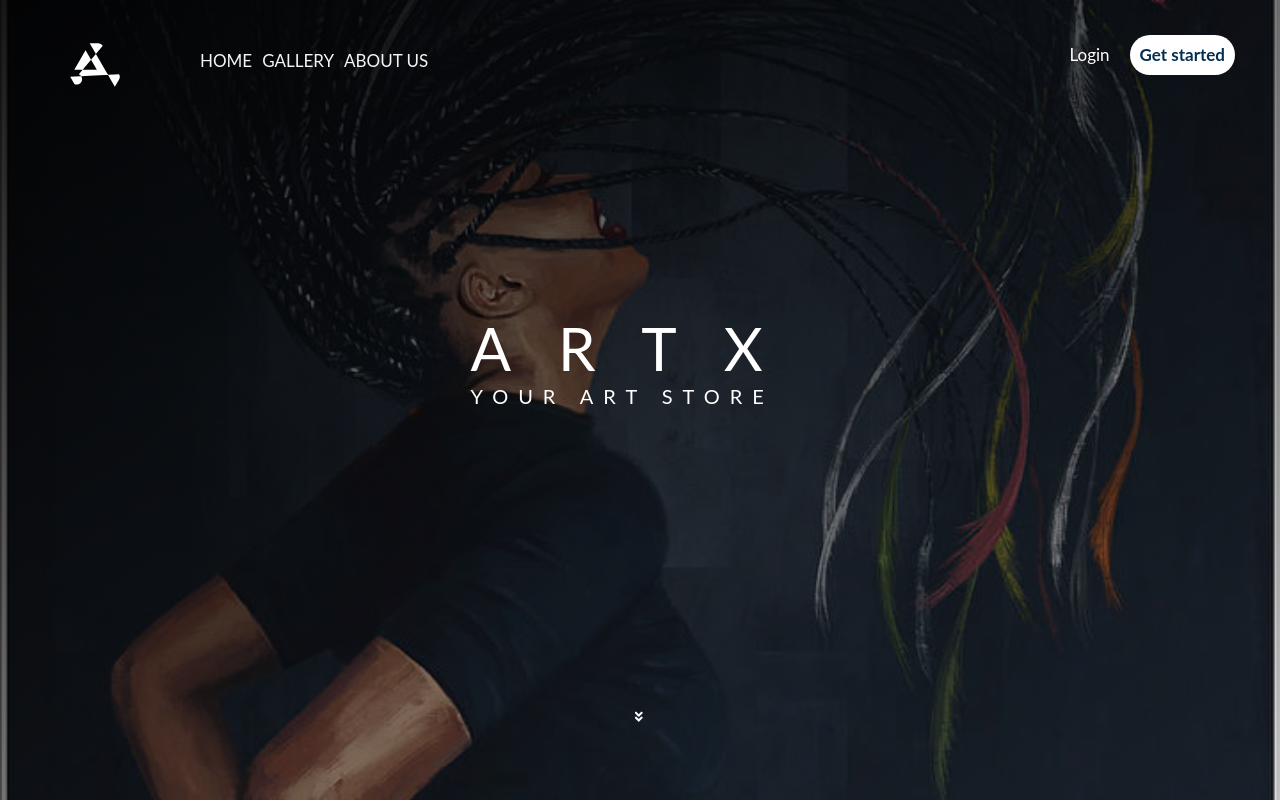
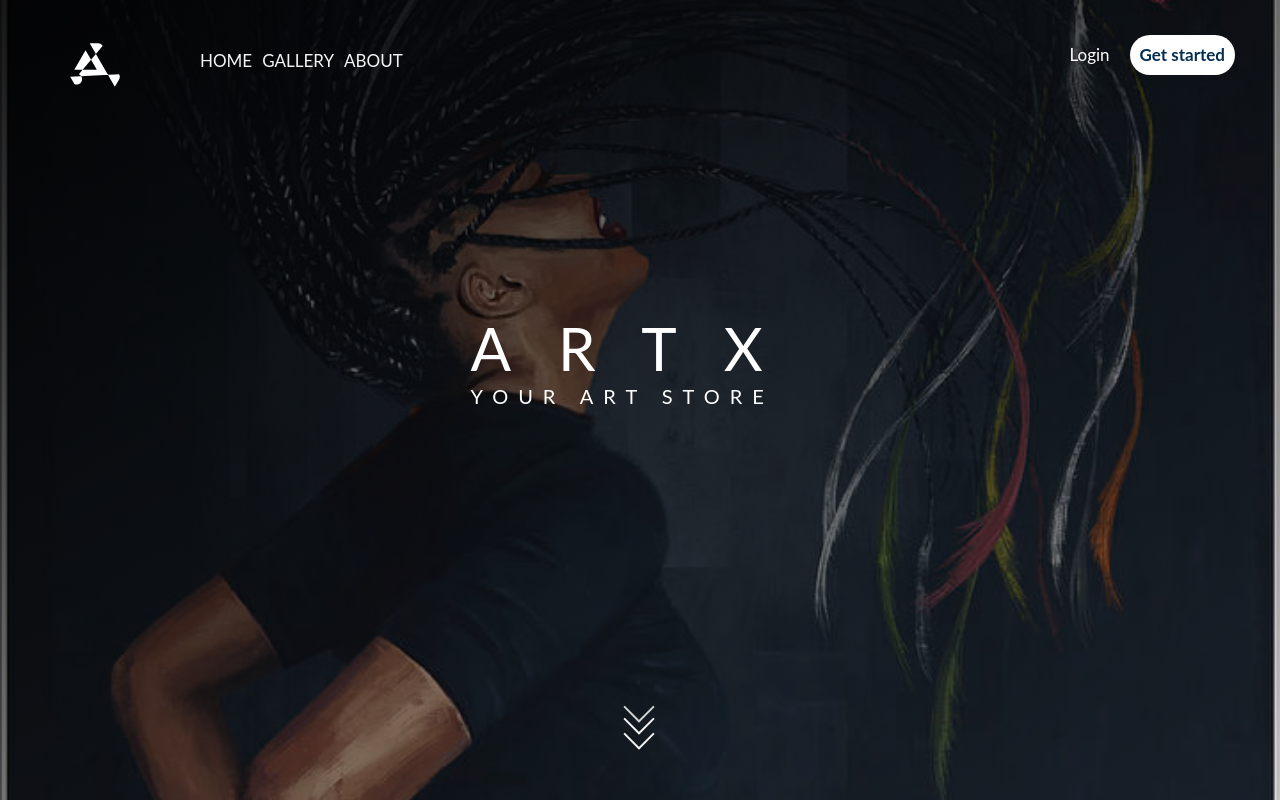
Before and after one commit to Emile-Nsengimana/artX-face, a React app: page / in a window 1280 px wide. Shown: the top 802 px of the page. Built offline with nearby package versions, Linux system fonts and the light colour scheme.

Commit message:
ch(link animation): landing page links
- animate landing page links

```diff
--- a/src/components/NavBar.js
+++ b/src/components/NavBar.js
@@ -1,5 +1,4 @@
 import React from 'react';
-// import { Link } from 'react-router-dom';
 import { Link } from 'react-scroll';
 import Logo from '../img/svg/logo.svg';
 
@@ -10,7 +9,16 @@ const NavBar = () => (
     <div className="menu">
       <a href="/">HOME</a>
       <a href="/">GALLERY</a>
-      <a href="#about">ABOUT US</a>
+      {/* <a href="#about">ABOUT US</a> */}
+      <Link
+        to="about"
+        smooth
+        offset={-85}
+        duration={2000}
+      >
+      ABOUT
+      </Link>
+
     </div>
     <div className="navbar-link">
       <a href="/login" className="btn">Login</a>
--- a/src/components/Welcome.js
+++ b/src/components/Welcome.js
@@ -1,6 +1,5 @@
 import React from 'react';
-import BackgroundImg from '../img/home.jpg';
-import Down from '../img/svg/down-arrow.svg';
+import { Link } from 'react-scroll';
 
 const Welcome = () => (
   <>
@@ -11,7 +10,16 @@ const Welcome = () => (
       </h1>
     </div>
     <div className="down-arrow">
-      <a href="/"><img src={Down} alt="" /></a>
+      <Link
+        to="new-products"
+        smooth
+        offset={-100}
+        duration={2000}
+      >
+        <span />
+        <span />
+        <span />
+      </Link>
     </div>
   </>
 );
--- a/src/styles/_animations.scss
+++ b/src/styles/_animations.scss
@@ -41,3 +41,20 @@
       transform: translateY(0);
   }
 }
+
+@keyframes animateArrow{
+  0%{
+    opacity: 0;
+    transform: rotate(45deg) translate(-.7rem, -.7rem);
+  }
+
+  50%{
+    opacity: 1;
+    transform: rotate(45deg) translate(-.7rem, -.7rem);
+  }
+
+  100%{
+    opacity: 0;
+    transform: rotate(45deg) translate(.7rem, .7rem);
+  }
+}
--- a/src/styles/main.scss
+++ b/src/styles/main.scss
@@ -113,10 +113,29 @@ a{
         height: 45px;
         margin: auto;
         margin-top: 80vh;
-      }
+        cursor: pointer;
 
-      .down-arrow img{
-        width: fit-content;
+        & span{
+          display: block;
+          width: 2rem;
+          height: 2rem;
+          border: none;
+          border-bottom: 2px solid whitesmoke;
+          border-right: 2px solid whitesmoke;
+          margin: -.7rem;
+          transform: rotate(45deg) translate(2rem, 2rem);
+          animation: animateArrow 3s infinite;
+
+          &:nth-child(1){
+            animation-delay: .3s;
+          }
+          &:nth-child(2){
+            animation-delay: .5s;
+          }
+          &:nth-child(3){
+            animation-delay: .7s;
+          }
+        }
       }
 
 }
@@ -133,11 +152,13 @@ a{
     "f f f f f f f f f f f f";
 
       .section-products{
+        margin-top: 5rem;
         grid-area: c;
         text-align: center;
       }
 
       .section-about{
+          margin-top: 5rem;
           background-image: linear-gradient(to right bottom, rgba(0, 0, 0, 1), rgba($color-primary, 1));
           grid-area: a;
           text-align: center;
--- a/src/views/LandingPage.js
+++ b/src/views/LandingPage.js
@@ -49,7 +49,6 @@ class LandingPage extends Component {
           <section className="section-products" id="new-products">
             <TopTitle title="NEW PRODUCT" />
             <ImageBox images={this.state.images} />
-
           </section>
 
           <section className="section-about" id="about">
```
